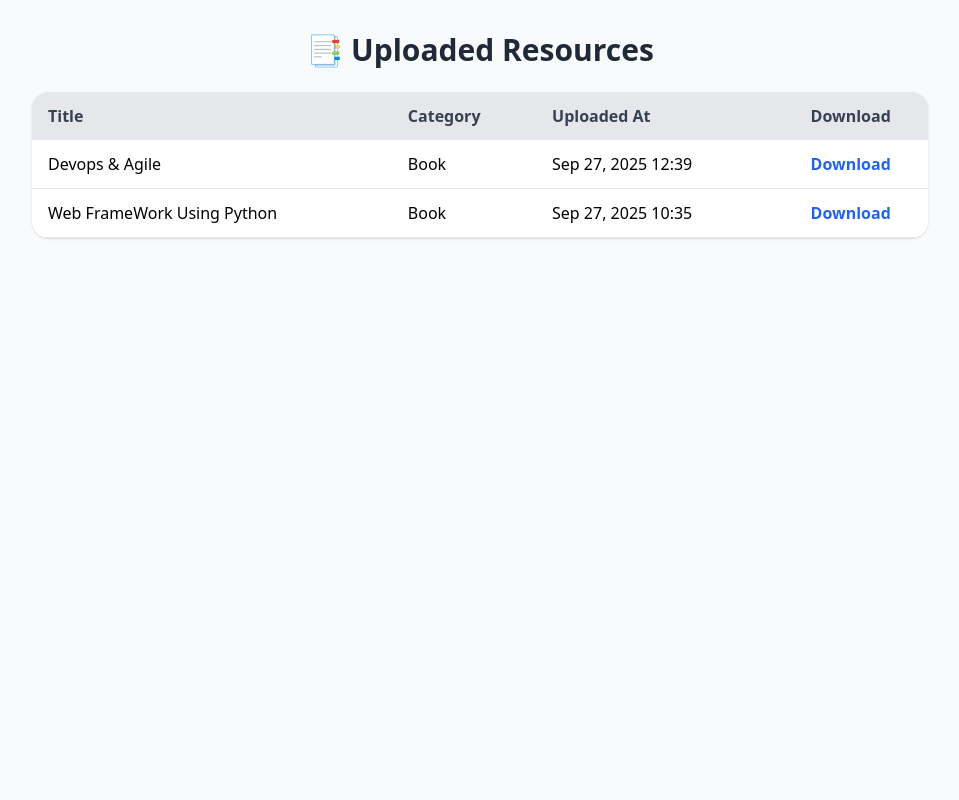
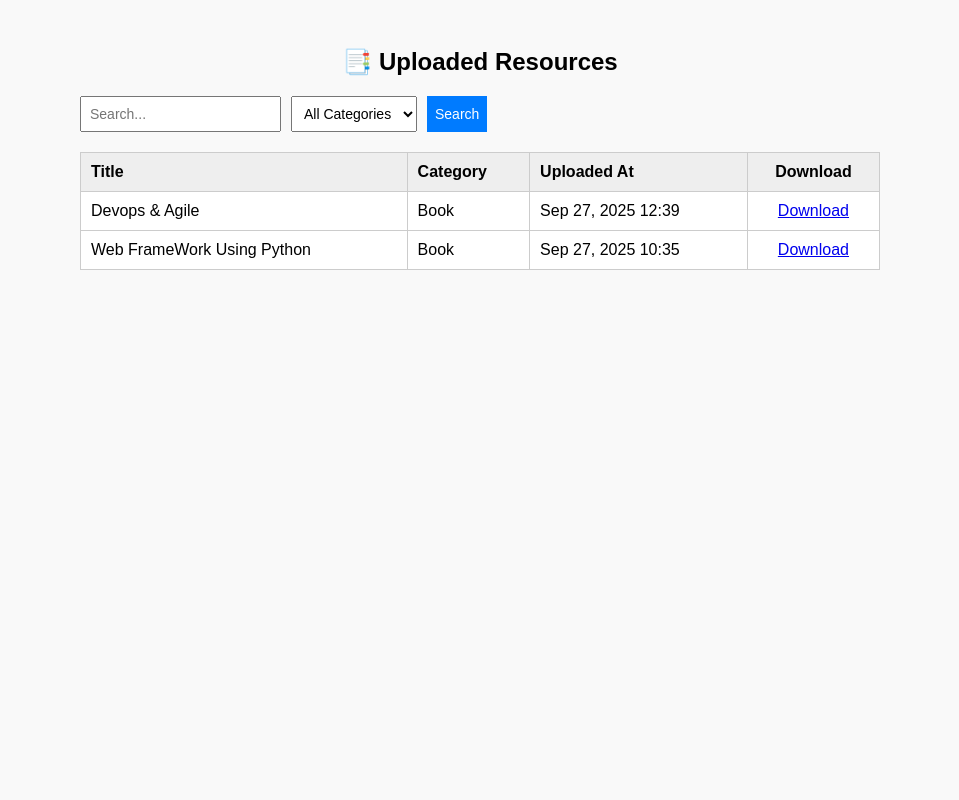
Before and after one commit to Janani-Ravi2006/StudySphere, a Django app: page /resources/ in a window 1280 px wide. Shown: the whole page, without its empty margins (160-1119 px from the left). Run offline with Django 5.2, Linux system fonts and the light colour scheme; data comes from the database, SQL or seed files in the repository; both versions use the stored data as it was after the commit; some libraries are stand-ins or nearby versions.

Commit message:
Search and filter part added

```diff
--- a/resources/templates/resources/list.html
+++ b/resources/templates/resources/list.html
@@ -4,43 +4,65 @@
     <meta charset="UTF-8">
     <meta name="viewport" content="width=device-width, initial-scale=1.0">
     <title>Resources</title>
-    <script src="https://cdn.tailwindcss.com"></script>
+    <style>
+        body { font-family: Arial, sans-serif; background-color: #f9f9f9; padding: 20px; }
+        .container { max-width: 800px; margin: auto; }
+        h2 { text-align: center; }
+        form { margin-bottom: 20px; display: flex; gap: 10px; }
+        input, select, button { padding: 8px; font-size: 14px; }
+        table { width: 100%; border-collapse: collapse; background-color: #fff; }
+        th, td { padding: 10px; border: 1px solid #ccc; text-align: left; }
+        th { background-color: #eee; }
+        tr:hover { background-color: #f1f1f1; }
+        .text-center { text-align: center; }
+        .btn { background-color: #007bff; color: white; border: none; cursor: pointer; }
+        .btn:hover { background-color: #0056b3; }
+    </style>
 </head>
-<body class="bg-gray-50 min-h-screen p-8">
+<body>
 
-    <div class="max-w-4xl mx-auto">
-        <h2 class="text-3xl font-bold text-gray-800 mb-6 text-center">📑 Uploaded Resources</h2>
+<div class="container">
+    <h2>📑 Uploaded Resources</h2>
 
-        <div class="bg-white shadow rounded-2xl overflow-hidden">
-            <table class="min-w-full table-auto">
-                <thead class="bg-gray-200 text-gray-700">
+    <!-- Search & Filter Form -->
+    <form method="get">
+        <input type="text" name="search" placeholder="Search..." value="{{ query }}">
+        <select name="category">
+            <option value="">All Categories</option>
+            {% for cat in categories %}
+                <option value="{{ cat }}" {% if cat == category_filter %}selected{% endif %}>{{ cat }}</option>
+            {% endfor %}
+        </select>
+        <button type="submit" class="btn">Search</button>
+    </form>
+
+    <table>
+        <thead>
             <tr>
-                        <th class="py-3 px-4 text-left">Title</th>
-                        <th class="py-3 px-4 text-left">Category</th>
-                        <th class="py-3 px-4 text-left">Uploaded At</th>
-                        <th class="py-3 px-4 text-center">Download</th>
+                <th>Title</th>
+                <th>Category</th>
+                <th>Uploaded At</th>
+                <th class="text-center">Download</th>
             </tr>
         </thead>
         <tbody>
             {% for resource in resources %}
-                    <tr class="border-b hover:bg-gray-50">
-                        <td class="py-3 px-4">{{ resource.title }}</td>
-                        <td class="py-3 px-4">{{ resource.category.name }}</td>
-                        <td class="py-3 px-4">{{ resource.uploaded_at|date:"M d, Y H:i" }}</td>
-                        <td class="py-3 px-4 text-center">
-                            <a href="{{ resource.file.url }}"
-                               class="text-blue-600 font-semibold hover:underline">Download</a>
+            <tr>
+                <td>{{ resource.title }}</td>
+                <td>{{ resource.category.name }}</td>
+                <td>{{ resource.uploaded_at|date:"M d, Y H:i" }}</td>
+                <td class="text-center">
+                    <a href="{{ resource.file.url }}">Download</a>
                 </td>
             </tr>
             {% empty %}
             <tr>
-                        <td colspan="4" class="py-4 text-center text-gray-500">No resources uploaded yet.</td>
+                <td colspan="4" class="text-center">No resources uploaded yet.</td>
             </tr>
             {% endfor %}
         </tbody>
     </table>
 </div>
-    </div>
 
 </body>
 </html>
--- a/resources/views.py
+++ b/resources/views.py
@@ -15,4 +15,25 @@ def upload_resource(request):
 
 def resource_list(request):
     resources = Resource.objects.all().order_by("-uploaded_at")
-    return render(request, "resources/list.html", {"resources": resources})
+
+    # GET params
+    query = request.GET.get("search", "")
+    category_filter = request.GET.get("category", "")
+
+    # Search by title
+    if query:
+        resources = resources.filter(title__icontains=query)
+
+    # Filter by category (assuming category is ForeignKey id)
+    if category_filter:
+        resources = resources.filter(category_id=category_filter)
+
+    # Get unique categories for dropdown
+    categories = Resource.objects.values_list('category_id', flat=True).distinct()
+
+    return render(request, "resources/list.html", {
+        "resources": resources,
+        "query": query,
+        "categories": categories,
+        "category_filter": int(category_filter) if category_filter else ""
+    })
```
Also changed, not shown: db.sqlite3, media/resources/devops_syl.jpg (added). Lines whose indentation alone changed are shown as unchanged.
